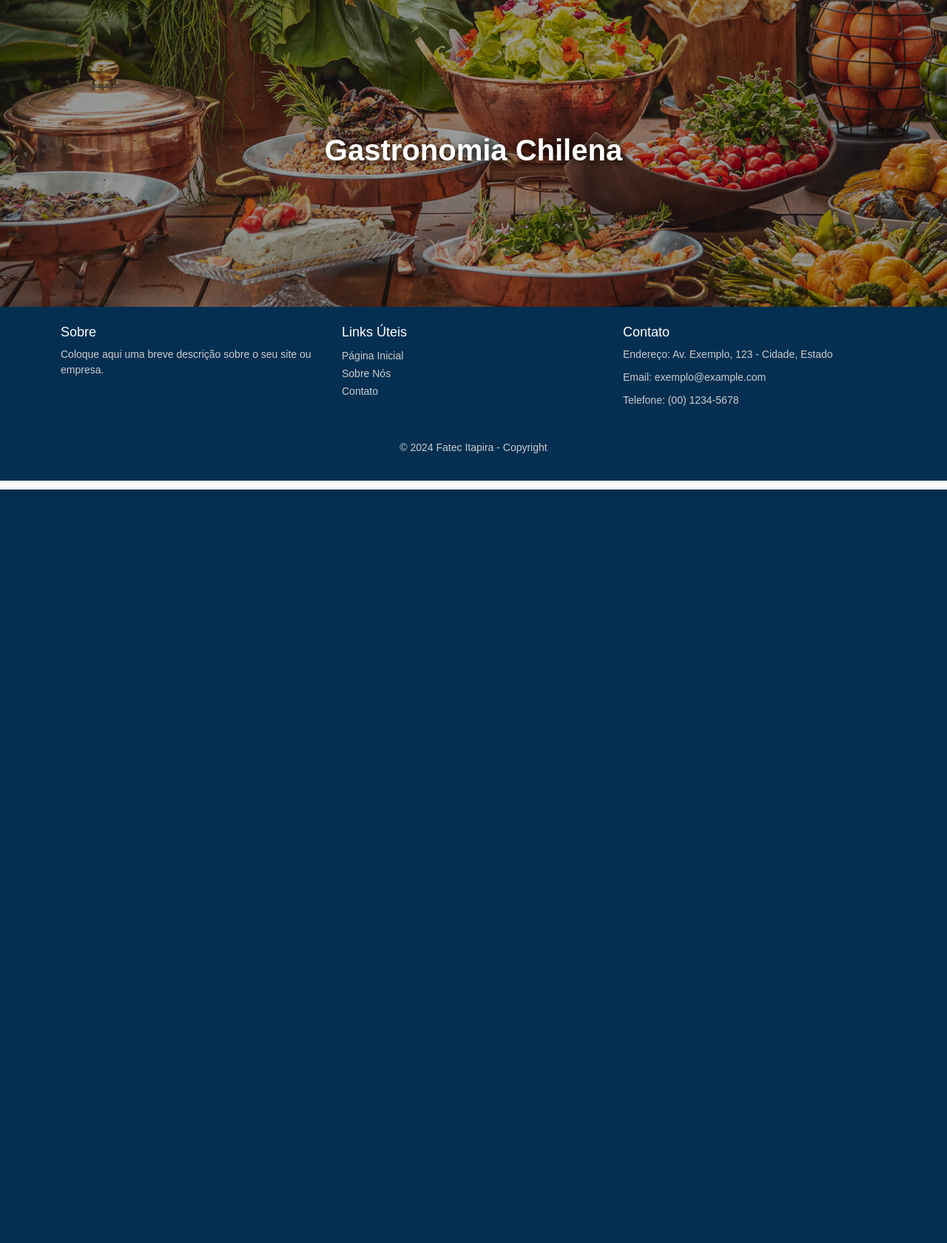
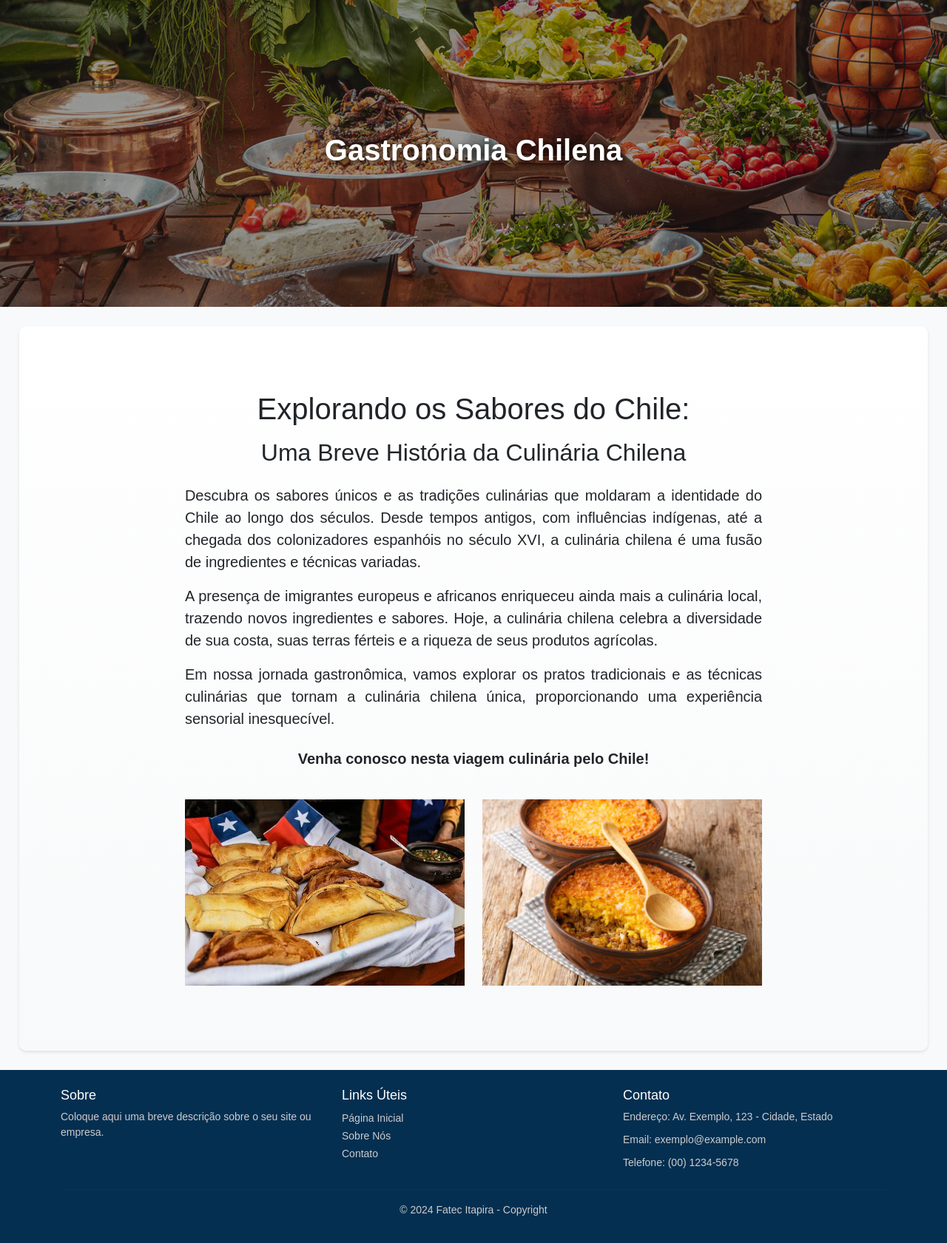
Before and after one commit to Iagooalmeida/VoltaAoMundo-Chile, a PHP site: page /gastronomia-chile.html in a window 1280 px wide. Shown: the part 138-1819 px from the top of the page at 74% size. Before the commit the page ends 800 px from the top, so only its background shows below. Run offline with PHP 8.4, Linux system fonts and the light colour scheme.

Commit message:
adcionando conteudo a pagina de gastronomia

```diff
--- a/css/style.css
+++ b/css/style.css
@@ -90,8 +90,8 @@ h2.text-white {
 /* Carrossel de imagens */
 
 .carousel-item img {
-    height: 30vmax;
-    /* object-fit: cover; */
+    height: 28vmax;
+    object-fit: cover;
 }
 
 .carousel-control-prev {
@@ -99,18 +99,22 @@ h2.text-white {
     background: #022948;
 }
 
-a.carousel-control-next {
+.carousel-control-next {
+    right: 0;
     background: #022948;
 }
 
 .carousel-caption {
-    background-color: rgba(0, 0, 0, 0.5); /* Define um fundo escuro semi-transparente */
-    color: #fff; /* Define a cor do texto como branco */
-    text-shadow: 2px 2px 4px rgba(0, 0, 0, 0.3); /* Adiciona uma sombra ao texto */
+    background-color: rgba(0, 0, 0, 0.5);
+    color: #fff;
+    text-shadow: 2px 2px 4px rgba(0, 0, 0, 0.3);
 }
 
-.carousel-control-next:focus, .carousel-control-next:hover, .carousel-control-prev:focus, .carousel-control-prev:hover {
-    opacity: .7;
+.carousel-control-next:focus,
+.carousel-control-next:hover,
+.carousel-control-prev:focus,
+.carousel-control-prev:hover {
+    opacity: 0.7;
 }
 
 /* Cards */
@@ -279,3 +283,33 @@ footer p.copyright {
     border-bottom: 2px solid #ccc; /* Cor e largura da borda */
     border-bottom-style: ridge; /* Estilo da borda */
 }
+
+/* CSS pagina gastronimia.chilena */
+
+.main-content {
+    margin: 2%;
+    background: linear-gradient(to bottom, #ffffff, #f8f9fa);
+    /*Gradientedecordefundo*/box-shadow: 0 2px 4px rgba(0, 0, 0, 0.1);
+    /*Sombrasutil*/padding: 40px;
+    border-radius: 10px;
+    -webkit-border-radius: 10px;
+    -moz-border-radius: 10px;
+    -ms-border-radius: 10px;
+    -o-border-radius: 10px;
+}
+
+.main-content section.container {
+    max-width: 70%;
+}
+
+.main-content .conteudo {
+    text-align: justify;
+}
+
+.mb-3 {
+    margin-bottom: 1rem !important; /* Adiciona margem inferior de 1 rem */
+}
+
+.mb-4 {
+    margin-bottom: 1.5rem !important; /* Adiciona margem inferior de 1.5 rem */
+}
--- a/gastronomia-chile.html
+++ b/gastronomia-chile.html
@@ -1,11 +1,15 @@
 <!DOCTYPE html>
-<html lang="en">
+<html lang="pt-br">
 <head>
     <meta charset="UTF-8">
     <meta name="viewport" content="width=device-width, initial-scale=1.0">
-    <title>Gastronimia Chilena</title>
-    <link href="https://cdn.jsdelivr.net/npm/bootstrap@5.2.3/dist/css/bootstrap.min.css" rel="stylesheet"
-    integrity="sha384-rbsA2VBKQhggwzxH7pPCaAqO46MgnOM80zW1RWuH61DGLwZJEdK2Kadq2F9CUG65" crossorigin="anonymous">
+    <title>Gastronomia Chilena</title>
+     <!-- Bootstrap CSS v5.2.1 -->
+     <link
+     href="https://cdn.jsdelivr.net/npm/bootstrap@5.3.2/dist/css/bootstrap.min.css"
+     rel="stylesheet"
+     integrity="sha384-T3c6CoIi6uLrA9TneNEoa7RxnatzjcDSCmG1MXxSR1GAsXEV/Dwwykc2MPK8M2HN"
+     crossorigin="anonymous"/>
 
     <link rel="stylesheet" href="css/style.css">
 </head>
@@ -40,8 +44,7 @@
             </div>
         </nav>
     </header>
-
-    <main>
+    <header>
         <div class="container-fluid">
             <div class="col-12">
                 <div class="position-relative">
@@ -52,9 +55,34 @@
                 </div>
             </div>
         </div>
+    </header>
 
-        <section>
+    <main class="main-content">
+        <section class="container mt-5">
+            <div class="row">
+                <div class="conteudo col-md-12">
+                    <h1 class="h1 text-center mb-3">Explorando os Sabores do Chile:</h1>
+                    <h2 class="h2 text-center mb-4">Uma Breve História da Culinária Chilena</h2>
 
+                    <p class="lead">Descubra os sabores únicos e as tradições culinárias que moldaram a identidade do Chile ao longo dos séculos.
+                        Desde tempos antigos, com influências indígenas, até a chegada dos colonizadores espanhóis no século XVI, a culinária chilena
+                        é uma fusão de ingredientes e técnicas variadas.
+                    </p>
+                    <p class="lead">A presença de imigrantes europeus e africanos enriqueceu ainda mais a culinária local, trazendo novos ingredientes e sabores. Hoje, a culinária chilena celebra a diversidade de sua costa, suas terras férteis e a riqueza de seus produtos agrícolas.
+                    </p>
+                    <p class="lead mb-4">Em nossa jornada gastronômica, vamos explorar os pratos tradicionais e as técnicas culinárias que tornam a culinária chilena única, proporcionando uma experiência sensorial inesquecível.
+                    </p>
+                    <p class="lead fw-bold text-center">Venha conosco nesta viagem culinária pelo Chile!</p>
+                </div>
+            </div>
+            <div class="row mt-4">
+                <div class="col-md-6 text-center">
+                    <img src="img/culinaria/Empanadas-comidas-chilenas.jpg" class="img-fluid" alt="Culinária Chilena">
+                </div>
+                <div class="col-md-6 text-center">
+                    <img src="img/culinaria/comidas-tipicas-chile.jpg" class="img-fluid" alt="Segunda Imagem">
+                </div>
+            </div>
         </section>
     </main>
 
@@ -93,7 +121,17 @@
 
     <!-- conexão bootstrap -->
     <script src="https://code.jquery.com/jquery-3.5.1.slim.min.js"></script>
-    <script src="https://cdn.jsdelivr.net/npm/bootstrap@5.2.3/dist/js/bootstrap.bundle.min.js" integrity="sha384-kenU1KFdBIe4zVF0s0G1M5b4hcpxyD9F7jL+jjXkk+Q2h455rYXK/7HAuoJl+0I4" crossorigin="anonymous"></script>
-    <script src="https://stackpath.bootstrapcdn.com/bootstrap/4.5.2/js/bootstrap.min.js"></script>
+    <!-- Bootstrap JavaScript Libraries -->
+    <script
+        src="https://cdn.jsdelivr.net/npm/@popperjs/core@2.11.8/dist/umd/popper.min.js"
+        integrity="sha384-I7E8VVD/ismYTF4hNIPjVp/Zjvgyol6VFvRkX/vR+Vc4jQkC+hVqc2pM8ODewa9r"
+        crossorigin="anonymous">
+    </script>
+
+    <script
+        src="https://cdn.jsdelivr.net/npm/bootstrap@5.3.2/dist/js/bootstrap.min.js"
+        integrity="sha384-BBtl+eGJRgqQAUMxJ7pMwbEyER4l1g+O15P+16Ep7Q9Q+zqX6gSbd85u4mG4QzX+"
+        crossorigin="anonymous">
+    </script>
 </body>
 </html>
```
Also changed, not shown: home.html (+26 -15 lines), img/culinaria/Empanadas-comidas-chilenas.jpg (added), img/culinaria/comidas-tipicas-chile.jpg (added). Lines whose indentation alone changed are shown as unchanged.
